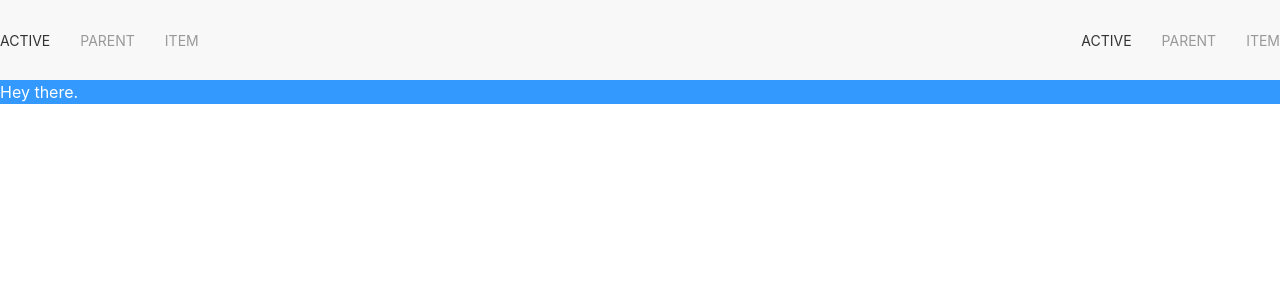
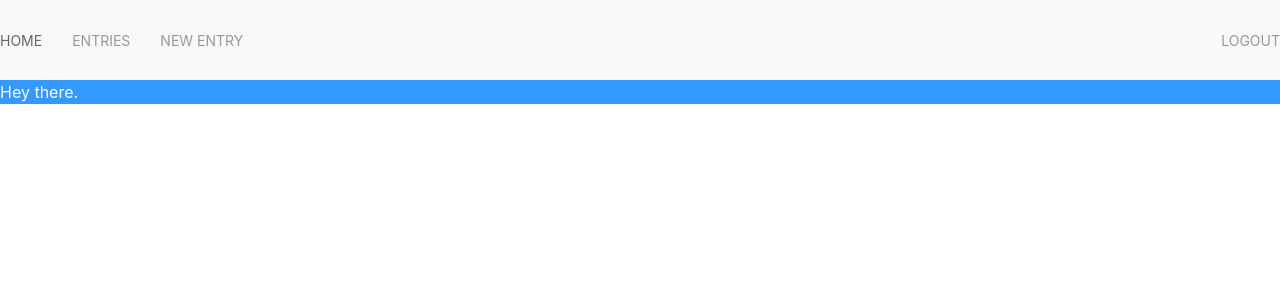
Before and after one commit to zacjones91/flightlist, a Django app: page /journal in a window 1280 px wide. Shown: the top 300 px of the page. Run offline with Django 3.2, Linux system fonts and the light colour scheme; the visitor is signed in with stand-in values (Sample User, id 1); some libraries are stand-ins or nearby versions.

Commit message:
fleshed out navbar, auth and login working

```diff
--- a/flightlist/journal/static/journal/index.css
+++ b/flightlist/journal/static/journal/index.css
@@ -2,3 +2,11 @@ body {
     background-color: #39f;
     color: white;
 }
+
+.white {
+    color: white;
+}
+
+.logo {
+    color: red;
+}
--- a/flightlist/journal/templates/index.html
+++ b/flightlist/journal/templates/index.html
@@ -34,7 +34,7 @@
 
     <h2>Log in or register!</h2>
 
-    <p>Log in to see your journal.</p>
+    <p>Log in to see your FlightList.</p>
 
     {% endif %}
 
--- a/flightlist/journal/templates/nav.html
+++ b/flightlist/journal/templates/nav.html
@@ -1,20 +1,17 @@
-<nav class="uk-navbar-container" uk-navbar>
+{% load staticfiles %}
+
+{% block nav %}
+
+{% if user.is_authenticated %}
+
+<nav class="uk-navbar-container uk-navbar">
 
     <div class="uk-navbar-left">
 
         <ul class="uk-navbar-nav">
-            <li class="uk-active"><a href="#">Active</a></li>
-            <li>
-                <a href="#">Parent</a>
-                <div class="uk-navbar-dropdown">
-                    <ul class="uk-nav uk-navbar-dropdown-nav">
-                        <li class="uk-active"><a href="#">Active</a></li>
-                        <li><a href="#">Item</a></li>
-                        <li><a href="#">Item</a></li>
-                    </ul>
-                </div>
-            </li>
-            <li><a href="#">Item</a></li>
+            <li class=""><a href="#">Home</a></li>
+            <li><a href="#">Entries</a></li>
+            <li><a href="#">New Entry</a></li>
         </ul>
 
     </div>
@@ -22,20 +19,41 @@
     <div class="uk-navbar-right">
 
         <ul class="uk-navbar-nav">
-            <li class="uk-active"><a href="#">Active</a></li>
-            <li>
-                <a href="#">Parent</a>
-                <div class="uk-navbar-dropdown">
-                    <ul class="uk-nav uk-navbar-dropdown-nav">
-                        <li class="uk-active"><a href="#">Active</a></li>
-                        <li><a href="#">Item</a></li>
-                        <li><a href="#">Item</a></li>
-                    </ul>
-                </div>
-            </li>
-            <li><a href="#">Item</a></li>
+            <li class=""><a href="{% url 'journal:logout' %}">Logout</a></li>
         </ul>
 
     </div>
 
 </nav>
+
+{% else %}
+
+<nav class="uk-navbar-container uk-navbar">
+
+    <div class="uk-navbar-left">
+
+        <div class="uk-navbar-item">
+            <a href="{% url 'journal:landing_page' %}">FlightList</a>
+        </div>
+
+        <ul class="uk-navbar-nav">
+            <li><a href="#">Entries</a></li>
+            <li><a href="#">New Entry</a></li>
+        </ul>
+
+    </div>
+
+    <div class="uk-navbar-right">
+
+        <ul class="uk-navbar-nav">
+            <li class=""><a href="{% url 'journal:login' %}">Login</a></li>
+            <li><a href="{% url 'journal:register' %}">Register</a></li>
+        </ul>
+
+    </div>
+
+</nav>
+
+{% endif %}
+
+{% endblock %}
--- a/flightlist/journal/urls.py
+++ b/flightlist/journal/urls.py
@@ -6,4 +6,7 @@ app_name = "journal"
 
 urlpatterns = [
     path('journal', views.landing_page, name='landing_page'),
+    path('login', views.login_user, name='login'),
+    path('logout', views.user_logout, name='logout'),
+    path('register', views.register, name='register'),
 ]
--- a/flightlist/journal/views.py
+++ b/flightlist/journal/views.py
@@ -5,7 +5,73 @@ from django.shortcuts import render, get_object_or_404, get_list_or_404, redirec
 from django.template import RequestContext
 from django.urls import reverse
 from journal.models import *
+from journal.forms import UserForm
 
 def landing_page(request):
 
     return render(request, 'index.html')
+
+def register(request):
+    '''Handles the creation of a new user for authentication
+    Method arguments:
+      request -- The full HTTP request object
+    '''
+
+    # A boolean value for telling the template whether the registration was successful.
+    # Set to False initially. Code changes value to True when registration succeeds.
+    registered = False
+
+    # Create a new user as well as a new customer at the same time
+    if request.method == 'POST':
+        user_form = UserForm(data=request.POST)
+        if user_form.is_valid():
+            user = user_form.save()
+            user.set_password(user.password)
+            user.save()
+            return login_user(request)
+
+        else:
+            print("not valid user form")
+
+    elif request.method == 'GET':
+        user_form = UserForm()
+        context = {'user_form': user_form}
+        template_name = 'register.html'
+        return render(request, template_name, context)
+
+def login_user(request):
+    '''Handles the creation of a new user for authentication
+    Method arguments:
+      request -- The full HTTP request object
+    '''
+
+    # Obtain the context for the user's request.
+    context = RequestContext(request)
+
+    # If the request is a HTTP POST, try to pull out the relevant information.
+    if request.method == 'POST':
+
+        # Use the built-in authenticate method to verify
+        username=request.POST['username']
+        password=request.POST['password']
+        authenticated_user = authenticate(username=username, password=password)
+
+        # If authentication was successful, log the user in
+        if authenticated_user is not None:
+            login(request=request, user=authenticated_user)
+            return HttpResponseRedirect('journal')
+
+        else:
+            # Bad login details were provided. So we can't log the user in.
+            print("Invalid login details: {}, {}".format(username, password))
+            return HttpResponse("Invalid login details supplied.")
+
+
+    return render(request, 'login.html', {}, context)
+
+# Use the login_required() decorator to ensure only those logged in can access the view.
+@login_required
+def user_logout(request):
+    # Since we know the user is logged in, we can now just log them out.
+    logout(request)
+    return HttpResponseRedirect('journal')
```
Also changed, not shown: flightlist/journal/forms.py (added, +11 -0 lines), flightlist/journal/templates/login.html (added, +18 -0 lines), flightlist/journal/templates/register.html (added, +28 -0 lines).
